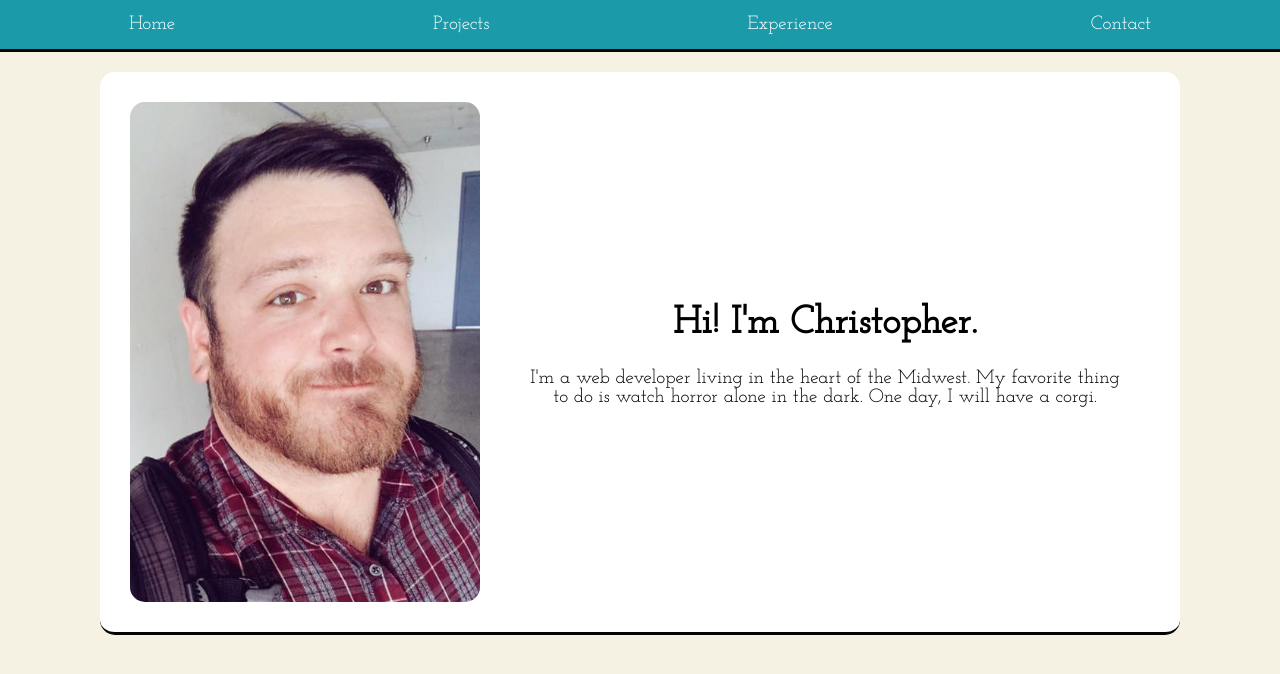
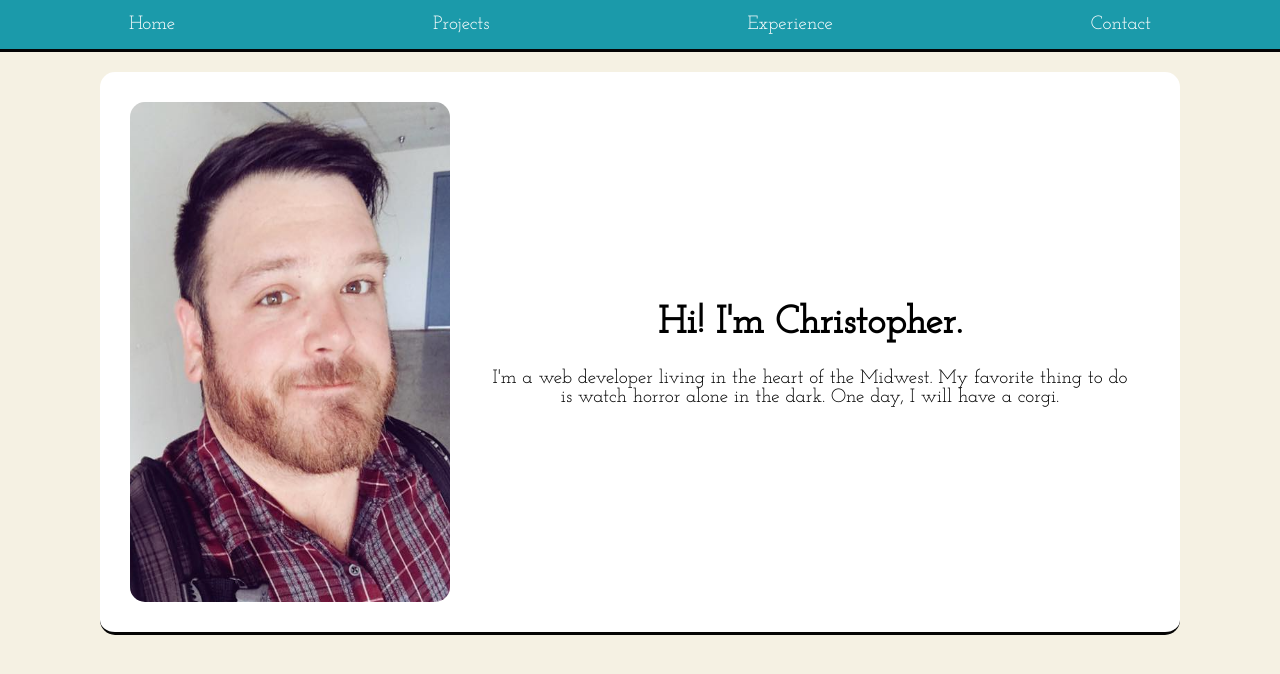
Before and after one commit to cperault/career-portfolio, a React (Create React App) app: page / in a window 1280 px wide. Shown: the top 674 px of the page. Built offline with nearby package versions, Linux system fonts and the light colour scheme.

Commit message:
fixed min-width on landing page image.

```diff
--- a/src/Styling/aesthetic.css
+++ b/src/Styling/aesthetic.css
@@ -80,7 +80,7 @@ body {
 
 .landing-body-container img {
     border-radius: 15px;
-    min-width: 350px;
+    min-width: 320px;
 }
 
 .landing-body-container p {
```
